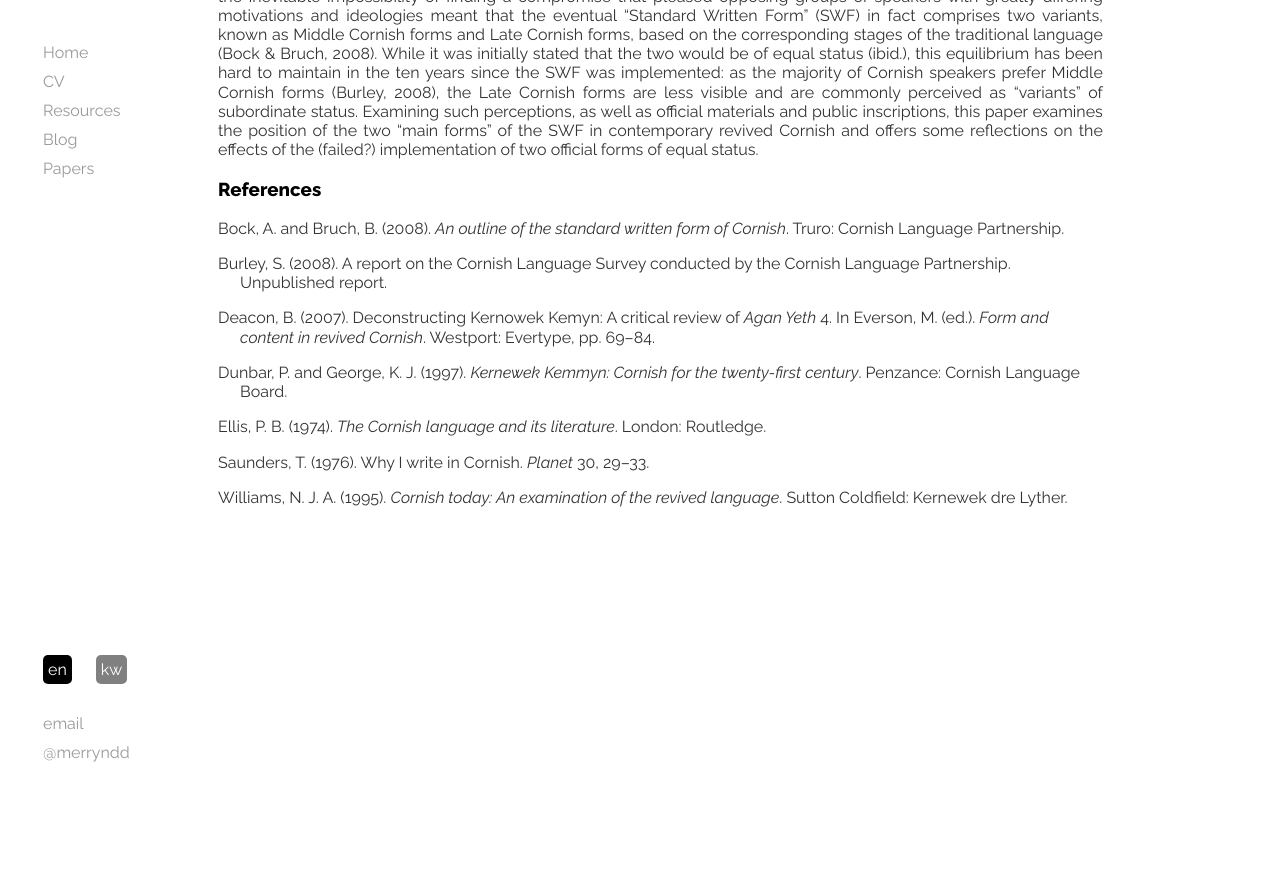
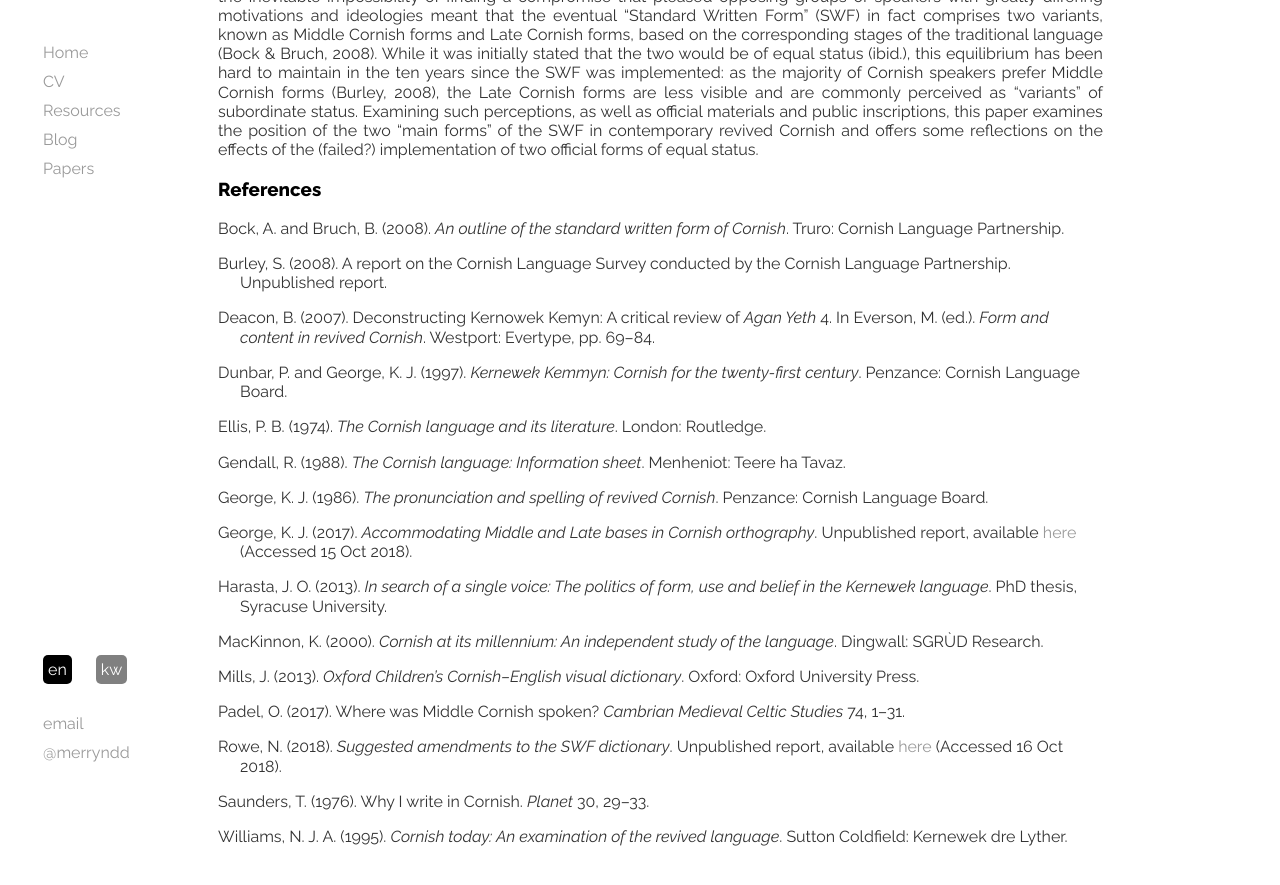
Before and after one commit to merryndd/merryndd.github.io, a Jekyll site: the page built from _posts/2018-11-03-swf.html, in a window 1280 px wide and 900 px high, scrolled down 520 px. Shown: the top 885 px of the window. Built offline with Jekyll 4.4.1, drawn with Linux system fonts in a browser that asks for light colours.

Commit message:
Update 2018-11-03-swf.html

```diff
--- a/_posts/2018-11-03-swf.html
+++ b/_posts/2018-11-03-swf.html
@@ -33,6 +33,15 @@ categories: [papers]
 <p class="bibentry">Deacon, B. (2007). Deconstructing Kernowek Kemyn: A critical review of <i>Agan Yeth</i> 4. In Everson, M. (ed.). <i>Form and content in revived Cornish</i>. Westport: Evertype, pp. 69–84.</p>
 <p class="bibentry">Dunbar, P. and George, K. J. (1997). <i>Kernewek Kemmyn: Cornish for the twenty-first century</i>. Penzance: Cornish Language Board.</p>
 <p class="bibentry">Ellis, P. B. (1974). <i>The Cornish language and its literature</i>. London: Routledge.</p>
+<p class="bibentry">Gendall, R. (1988). <i>The Cornish language: Information sheet</i>. Menheniot: Teere ha Tavaz.</p>
+<p class="bibentry">George, K. J. (1986). <i>The pronunciation and spelling of revived Cornish</i>. Penzance: Cornish Language Board.</p>
+<p class="bibentry">George, K. J. (2017). <i>Accommodating Middle and Late bases in Cornish orthography</i>. Unpublished report, available <a href="http://www.cornishlanguage.info/spell/variants.pdf">here</a> (Accessed 15 Oct 2018).</p>
+<p class="bibentry">Harasta, J. O. (2013). <i>In search of a single voice: The politics of form, use and belief in the Kernewek language</i>. PhD thesis, Syracuse University.</p>
+<p class="bibentry">MacKinnon, K. (2000). <i>Cornish at its millennium: An independent study of the language</i>. Dingwall: SGRÙD Research.</p>
+<p class="bibentry">Mills, J. (2013). <i>Oxford Children’s Cornish–English visual dictionary</i>. Oxford: Oxford University Press.</p>
+<p class="bibentry">Padel, O. (2017). Where was Middle Cornish spoken? <i>Cambrian Medieval Celtic Studies</i> 74, 1–31.</p>
+<p class="bibentry">Rowe, N. (2018). <i>Suggested amendments to the SWF dictionary</i>. Unpublished report, available <a href="https://www.facebook.com/download/682407832108220/amendments%5C%20to%5C%20the%5C%20akademi%5C%20dictionary.pdf
+">here</a> (Accessed 16 Oct 2018).</p>
 <p class="bibentry">Saunders, T. (1976). Why I write in Cornish. <i>Planet</i> 30, 29–33.</p>
 <p class="bibentry">Williams, N. J. A. (1995). <i>Cornish today: An examination of the revived language</i>. Sutton Coldfield: Kernewek dre Lyther.</p>
 </div>
@@ -44,6 +53,15 @@ categories: [papers]
 <p class="bibentry">Deacon, B. (2007). Deconstructing Kernowek Kemyn: A critical review of <i>Agan Yeth</i> 4. En Everson, M. (Pednscrifer). <i>Form and content in revived Cornish</i>. Cathair na Mart: Evertype, ff. 69–84.</p>
 <p class="bibentry">Dunbar, P. ha George, K. J. (1997). <i>Kernewek Kemmyn: Cornish for the twenty-first century</i>. Pennsans: Kesva an Tavas Kernewek.</p>
 <p class="bibentry">Ellis, P. B. (1974). <i>The Cornish language and its literature</i>. Loundres: Routledge.</p>
+<p class="bibentry">Gendall, R. (1988). <i>The Cornish language: Information sheet</i>. Mahynyet: Teere ha Tavaz.</p>
+<p class="bibentry">George, K. J. (1986). <i>The pronunciation and spelling of revived Cornish</i>. Pennsans: Kesva an Taves Kernewek.</p>
+<p class="bibentry">George, K. J. (2017). <i>Accommodating Middle and Late bases in Cornish orthography</i>. Derivas hep dyllans, a ell boas gwelys <a href="http://www.cornishlanguage.info/spell/variants.pdf">obma</a> (Gwelys 15 mis Hedra 2018).</p>
+<p class="bibentry">Harasta, J. O. (2013). <i>In search of a single voice: The politics of form, use and belief in the Kernewek language</i>. Dornscrif PhD, pednscol Syracuse.</p>
+<p class="bibentry">MacKinnon, K. (2000). <i>Cornish at its millennium: An independent study of the language</i>. Inbhir Pheofharain: SGRÙD Research.</p>
+<p class="bibentry">Mills, J. (2013). <i>Oxford Children’s Cornish–English visual dictionary</i>. Rosojyon-en-Pow Sows: Oxford University Press.</p>
+<p class="bibentry">Padel, O. (2017). Where was Middle Cornish spoken? <i>Cambrian Medieval Celtic Studies</i> 74, 1–31.</p>
+<p class="bibentry">Rowe, N. (2018). <i>Suggested amendments to the SWF dictionary</i>. Derivas hep dyllas, a ell boas gwelys <a href="https://www.facebook.com/download/682407832108220/amendments%5C%20to%5C%20the%5C%20akademi%5C%20dictionary.pdf
+">obma</a> (Gwelys 16 mis Hedra 2018).</p>
 <p class="bibentry">Saunders, T. (1976). Why I write in Cornish. <i>Planet</i> 30, 29–33.</p>
 <p class="bibentry">Williams, N. J. A. (1995). <i>Cornish today: An examination of the revived language</i>. Sutton Coldfield: Kernewek dre Lyther.</p>
 </div>
```
